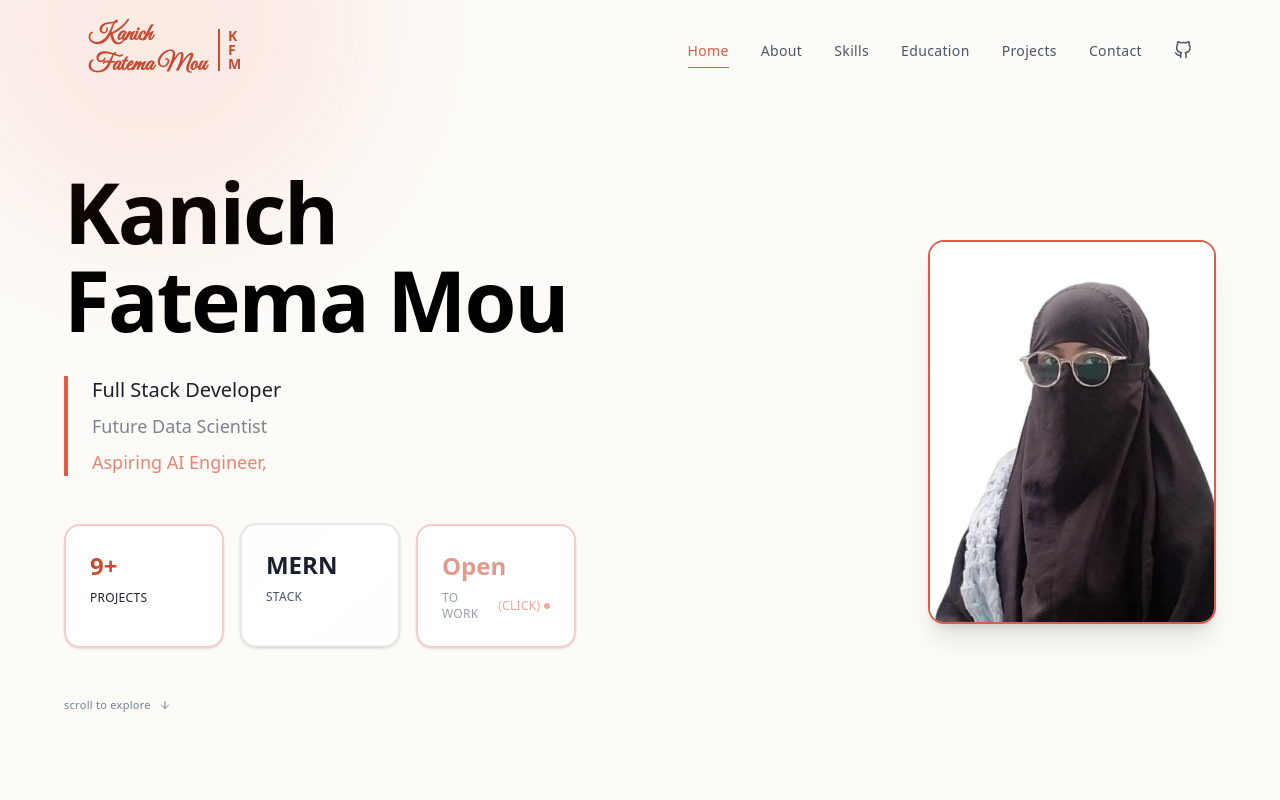
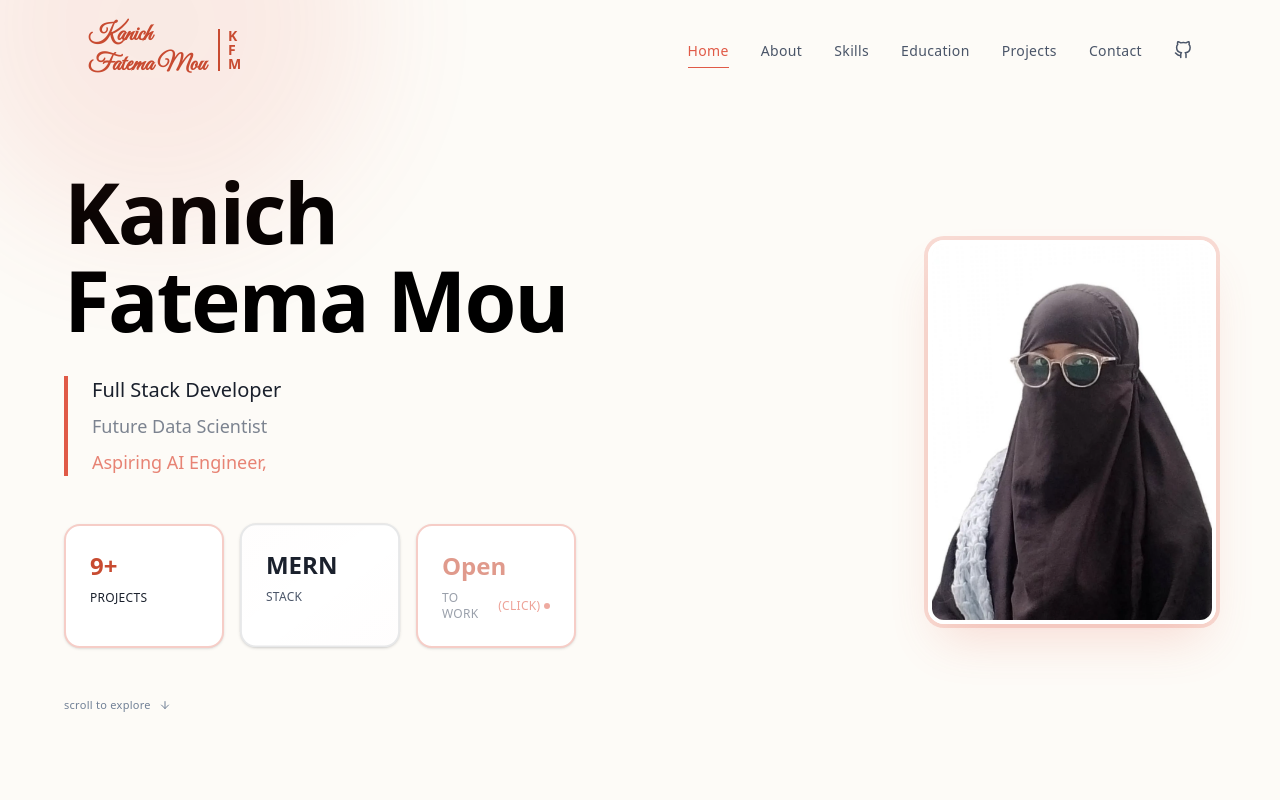
Before and after one commit to mouislambd/portfolio, a Next.js app: page / in a window 1280 px wide. Shown: the top 800 px of the page. Built offline with nearby package versions, Linux system fonts and the light colour scheme; a web font is replaced by a local one.

Commit message:
hero section updated

```diff
--- a/components/Hero.tsx
+++ b/components/Hero.tsx
@@ -184,15 +184,15 @@ export default function Hero() {
                 </motion.div>
 
                 <div
-                    className="relative"
+                    className="relative md:flex justify-center"
                 >
                     <div
-                        className="relative w-64 h-80 sm:w-72 sm:h-96 overflow-hidden rounded-2xl border-2 border-[#E05A47] bg-white shadow-xl shadow-coral/20"
+                        className="relative w-64 h-80 sm:w-72 sm:h-96 overflow-hidden rounded-2xl border-4 border-white shadow-2xl shadow-[#E05A47]/20 ring-4 ring-[#E05A47]/20"
                     >
                         <img
                             src="/images/portfolio.png"
                             alt="Kanich Fatema Mou"
-                            className="w-full h-full object-cover object-left"
+                            className="w-full h-full object-cover object-center"
                         />
                     </div>
                 </div>
```
